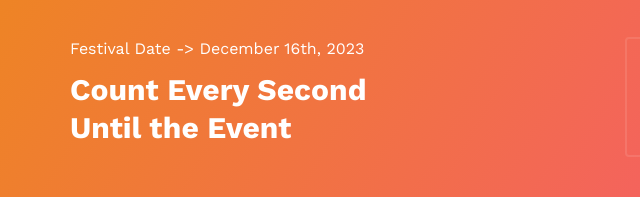
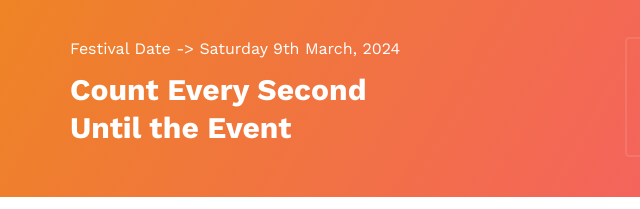
Before and after one commit to nathan-codes/AfroCrowns-Website-Main, a plain HTML site: page index.html in a window 1280 px wide. Shown: the part 411-620 px from the top of the page, 0-640 px from the left. Drawn offline with nearby package versions, Linux system fonts and the light colour scheme.

Commit message:
updated date

```diff
--- a/index.html
+++ b/index.html
@@ -177,7 +177,7 @@
         <div class="row">
           <div class="col-lg-4">
             <div class="counter-text">
-              <span>Festival Date -> December 16th, 2023</span>
+              <span>Festival Date -> Saturday 9th March, 2024</span>
               <h3>Count Every Second Until the Event</h3>
             </div>
           </div>
```
